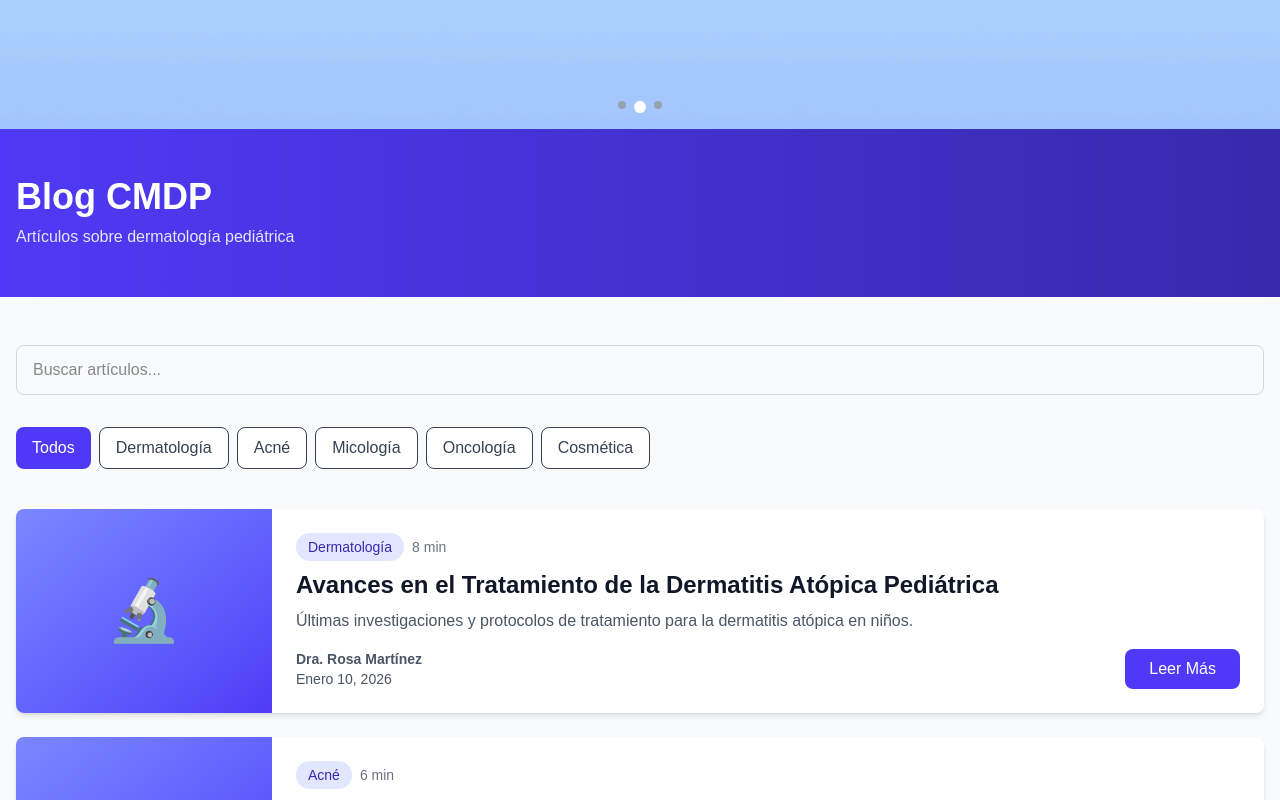
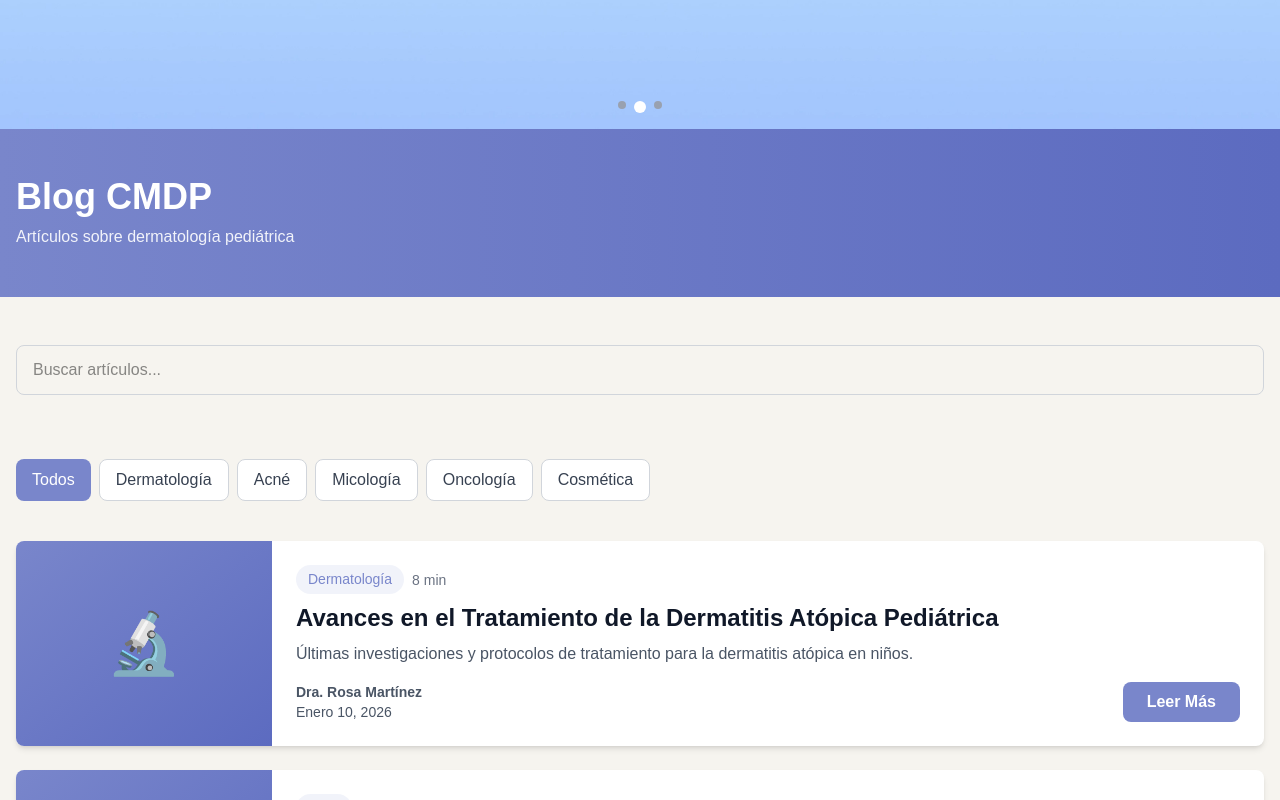
Before and after one commit to KingCas78/cmdp_web, a Next.js app: page /blog in a window 1280 px wide. Shown: the part 480-1280 px from the top of the page. Built offline with nearby package versions, Linux system fonts and the light colour scheme.

Commit message:
se agregó hojas de estilo a webinar, blog, videoteca, contacto

```diff
--- /dev/null
+++ b/src/app/blog/blog.css
@@ -0,0 +1,91 @@
+.blog-container {
+  min-height: 100vh;
+  background-color: #F6F4EF;
+}
+
+.blog-header {
+  background: linear-gradient(to right, #7986CB, #5C6BC0);
+  color: white;
+  padding-top: 3rem;
+  padding-bottom: 3rem;
+}
+
+.blog-header-text {
+  margin-top: 0.5rem;
+  color: rgba(255, 255, 255, 0.9);
+}
+
+.blog-search-input {
+  width: 100%;
+  padding: 0.75rem 1rem;
+  border-radius: 0.5rem;
+  border: 1px solid #D1D5DB;
+  margin-bottom: 2rem;
+}
+
+.blog-search-input:focus {
+  outline: none;
+  border-color: #7986CB;
+  box-shadow: 0 0 0 2px rgba(121, 134, 203, 0.1);
+}
+
+.blog-category-btn {
+  padding: 0.5rem 1rem;
+  border-radius: 0.5rem;
+  white-space: nowrap;
+  transition: all 0.3s ease;
+  border: none;
+  cursor: pointer;
+  font-weight: 500;
+}
+
+.blog-category-btn-active {
+  background-color: #7986CB;
+  color: white;
+}
+
+.blog-category-btn-inactive {
+  background-color: white;
+  color: #374151;
+  border: 1px solid #D1D5DB;
+}
+
+.blog-category-btn-inactive:hover {
+  background-color: #F3F4F6;
+}
+
+.blog-article-image {
+  background: linear-gradient(to bottom right, #7986CB, #5C6BC0);
+  display: flex;
+  align-items: center;
+  justify-content: center;
+  flex-shrink: 0;
+}
+
+.blog-article-image span {
+  font-size: 3.75rem;
+}
+
+.blog-category-badge {
+  display: inline-block;
+  padding: 0.25rem 0.75rem;
+  background-color: rgba(121, 134, 203, 0.1);
+  color: #7986CB;
+  font-size: 0.875rem;
+  border-radius: 9999px;
+}
+
+.blog-read-btn {
+  background-color: #7986CB;
+  color: white;
+  padding: 0.5rem 1.5rem;
+  border-radius: 0.5rem;
+  border: none;
+  cursor: pointer;
+  font-weight: 600;
+  transition: background-color 0.3s ease;
+}
+
+.blog-read-btn:hover {
+  background-color: #5C6BC0;
+}
--- a/src/app/blog/page.tsx
+++ b/src/app/blog/page.tsx
@@ -1,6 +1,7 @@
 'use client'
 
 import { useState } from 'react'
+import './blog.css'
 
 export default function Blog() {
   const [searchTerm, setSearchTerm] = useState('')
@@ -61,12 +62,12 @@ export default function Blog() {
   const categorias = ['Todos', 'Dermatología', 'Acné', 'Micología', 'Oncología', 'Cosmética']
 
   return (
-    <div className="min-h-screen bg-gray-50">
+    <div className="blog-container">
       {/* Header */}
-      <div className="bg-gradient-to-r from-indigo-600 to-indigo-800 text-white py-12">
+      <div className="blog-header">
         <div className="max-w-7xl mx-auto px-4">
           <h1 className="text-4xl font-bold">Blog CMDP</h1>
-          <p className="text-indigo-100 mt-2">Artículos sobre dermatología pediátrica</p>
+          <p className="blog-header-text">Artículos sobre dermatología pediátrica</p>
         </div>
       </div>
 
@@ -79,7 +80,7 @@ export default function Blog() {
             placeholder="Buscar artículos..."
             value={searchTerm}
             onChange={(e) => setSearchTerm(e.target.value)}
-            className="w-full px-4 py-3 rounded-lg border border-gray-300 focus:outline-none focus:ring-2 focus:ring-indigo-500"
+            className="blog-search-input"
           />
         </div>
 
@@ -88,10 +89,10 @@ export default function Blog() {
           {categorias.map((cat) => (
             <button
               key={cat}
-              className={`px-4 py-2 rounded-lg whitespace-nowrap transition-colors ${
+              className={`blog-category-btn ${
                 cat === 'Todos'
-                  ? 'bg-indigo-600 text-white'
-                  : 'bg-white text-gray-700 border hover:bg-gray-100'
+                  ? 'blog-category-btn-active'
+                  : 'blog-category-btn-inactive'
               }`}
             >
               {cat}
@@ -103,12 +104,12 @@ export default function Blog() {
         <div className="space-y-6">
           {articulos.map((articulo) => (
             <article key={articulo.id} className="bg-white rounded-lg shadow-md hover:shadow-lg transition-shadow overflow-hidden md:flex">
-              <div className="bg-gradient-to-br from-indigo-400 to-indigo-600 md:w-64 h-48 md:h-auto flex items-center justify-center flex-shrink-0">
-                <span className="text-6xl">{articulo.imagen}</span>
+              <div className="blog-article-image md:w-64 h-48 md:h-auto">
+                <span>{articulo.imagen}</span>
               </div>
               <div className="p-6 flex-1">
                 <div className="flex items-center gap-2 mb-2">
-                  <span className="inline-block px-3 py-1 bg-indigo-100 text-indigo-800 text-sm rounded-full">
+                  <span className="blog-category-badge">
                     {articulo.categoria}
                   </span>
                   <span className="text-gray-500 text-sm">{articulo.lecturaMin}</span>
@@ -120,7 +121,7 @@ export default function Blog() {
                     <p><strong>{articulo.autor}</strong></p>
                     <p>{articulo.fecha}</p>
                   </div>
-                  <button className="px-6 py-2 bg-indigo-600 text-white rounded-lg hover:bg-indigo-700 transition-colors">
+                  <button className="blog-read-btn">
                     Leer Más
                   </button>
                 </div>
--- /dev/null
+++ b/src/app/mesa-directiva/mesa-directiva.css
@@ -0,0 +1,64 @@
+.mesa-directiva-container {
+  min-height: 100vh;
+  background-color: #F6F4EF;
+}
+
+.mesa-directiva-header {
+  background: linear-gradient(to right, #4DD0E1, #26C6DA);
+  color: white;
+  padding-top: 3rem;
+  padding-bottom: 3rem;
+}
+
+.mesa-directiva-header-text {
+  margin-top: 0.5rem;
+  color: rgba(255, 255, 255, 0.9);
+}
+
+.mesa-directiva-card-header {
+  height: 8rem;
+  background: linear-gradient(to right, #4DD0E1, #26C6DA);
+  display: flex;
+  align-items: center;
+  justify-content: center;
+}
+
+.mesa-directiva-card-header span {
+  font-size: 3.75rem;
+}
+
+.mesa-directiva-btn-primary {
+  background-color: #4DD0E1;
+  color: white;
+  padding: 0.5rem 1rem;
+  border-radius: 0.375rem;
+  border: none;
+  cursor: pointer;
+  font-size: 0.875rem;
+  transition: background-color 0.3s ease;
+}
+
+.mesa-directiva-btn-primary:hover {
+  background-color: #26C6DA;
+}
+
+.mesa-directiva-btn-secondary {
+  background-color: #E5E7EB;
+  color: #374151;
+  padding: 0.5rem 1rem;
+  border-radius: 0.375rem;
+  border: none;
+  cursor: pointer;
+  font-size: 0.875rem;
+  transition: background-color 0.3s ease;
+}
+
+.mesa-directiva-btn-secondary:hover {
+  background-color: #D1D5DB;
+}
+
+.mesa-directiva-cargo {
+  color: #4DD0E1;
+  font-weight: 600;
+  margin-top: 0.25rem;
+}
--- a/src/app/mesa-directiva/page.tsx
+++ b/src/app/mesa-directiva/page.tsx
@@ -1,4 +1,6 @@
 'use client'
+
+import './mesa-directiva.css'
 
 export default function MesaDirectiva() {
   const miembros = [
@@ -59,12 +61,12 @@ export default function MesaDirectiva() {
   ]
 
   return (
-    <div className="min-h-screen bg-gray-50">
+    <div className="mesa-directiva-container">
       {/* Header */}
-      <div className="bg-gradient-to-r from-purple-600 to-purple-800 text-white py-12">
+      <div className="mesa-directiva-header">
         <div className="max-w-7xl mx-auto px-4">
           <h1 className="text-4xl font-bold">Mesa Directiva</h1>
-          <p className="text-purple-100 mt-2">Conoce a nuestros líderes</p>
+          <p className="mesa-directiva-header-text">Conoce a nuestros líderes</p>
         </div>
       </div>
 
@@ -79,21 +81,21 @@ export default function MesaDirectiva() {
         <div className="grid grid-cols-1 md:grid-cols-2 lg:grid-cols-3 gap-8">
           {miembros.map((miembro) => (
             <div key={miembro.id} className="bg-white rounded-lg shadow-md hover:shadow-lg transition-shadow overflow-hidden text-center">
-              <div className="bg-gradient-to-r from-purple-500 to-purple-600 h-32 flex items-center justify-center">
-                <span className="text-6xl">{miembro.foto}</span>
+              <div className="mesa-directiva-card-header">
+                <span>{miembro.foto}</span>
               </div>
               <div className="p-6">
                 <h3 className="text-xl font-bold text-gray-900">{miembro.nombre}</h3>
-                <p className="text-purple-600 font-semibold mt-1">{miembro.cargo}</p>
+                <p className="mesa-directiva-cargo">{miembro.cargo}</p>
                 <p className="text-gray-600 text-sm mt-1">{miembro.institucion}</p>
                 <p className="text-gray-600 text-xs mt-1">{miembro.especialidad}</p>
                 <p className="text-gray-600 mt-4">{miembro.bio}</p>
 
                 <div className="mt-6 flex gap-2 justify-center">
-                  <button className="px-4 py-2 bg-purple-600 text-white rounded hover:bg-purple-700 text-sm">
+                  <button className="mesa-directiva-btn-primary">
                     Email
                   </button>
-                  <button className="px-4 py-2 bg-gray-200 text-gray-700 rounded hover:bg-gray-300 text-sm">
+                  <button className="mesa-directiva-btn-secondary">
                     LinkedIn
                   </button>
                 </div>
--- a/src/app/videoteca/page.tsx
+++ b/src/app/videoteca/page.tsx
@@ -1,4 +1,6 @@
 'use client'
+
+import './videoteca.css'
 
 export default function Videoteca() {
   const videos = [
@@ -59,12 +61,12 @@ export default function Videoteca() {
   ]
 
   return (
-    <div className="min-h-screen bg-gray-50">
+    <div className="videoteca-container">
       {/* Header */}
-      <div className="bg-gradient-to-r from-red-600 to-red-800 text-white py-12">
+      <div className="videoteca-header">
         <div className="max-w-7xl mx-auto px-4">
           <h1 className="text-4xl font-bold">Videoteca</h1>
-          <p className="text-red-100 mt-2">Acceso a todas nuestras grabaciones</p>
+          <p className="videoteca-header-text">Acceso a todas nuestras grabaciones</p>
         </div>
       </div>
 
@@ -75,7 +77,7 @@ export default function Videoteca() {
           <input
             type="text"
             placeholder="Buscar videos..."
-            className="w-full px-4 py-3 rounded-lg border border-gray-300 focus:outline-none focus:ring-2 focus:ring-red-500"
+            className="videoteca-search-input"
           />
         </div>
 
@@ -83,9 +85,9 @@ export default function Videoteca() {
         <div className="grid grid-cols-1 md:grid-cols-2 lg:grid-cols-3 gap-6">
           {videos.map((video) => (
             <div key={video.id} className="bg-white rounded-lg shadow-md hover:shadow-lg transition-shadow overflow-hidden">
-              <div className="bg-gradient-to-r from-red-500 to-red-600 h-40 flex items-center justify-center relative">
-                <span className="text-6xl">{video.thumbnail}</span>
-                <div className="absolute top-3 right-3 bg-black bg-opacity-70 text-white px-2 py-1 rounded text-xs font-semibold">
+              <div className="videoteca-card-header">
+                <span>{video.thumbnail}</span>
+                <div className="videoteca-duration">
                   {video.duracion}
                 </div>
               </div>
@@ -98,7 +100,7 @@ export default function Videoteca() {
                   <p><strong>Fecha:</strong> {video.fecha}</p>
                 </div>
 
-                <button className="mt-4 w-full bg-red-600 text-white py-2 rounded-lg hover:bg-red-700 transition-colors">
+                <button className="videoteca-watch-btn">
                   Ver Video
                 </button>
               </div>
--- /dev/null
+++ b/src/app/videoteca/videoteca.css
@@ -0,0 +1,76 @@
+.videoteca-container {
+  min-height: 100vh;
+  background-color: #F6F4EF;
+}
+
+.videoteca-header {
+  background: linear-gradient(to right, #FFD54F, #FCC107);
+  color: white;
+  padding-top: 3rem;
+  padding-bottom: 3rem;
+}
+
+.videoteca-header-text {
+  margin-top: 0.5rem;
+  color: rgba(255, 255, 255, 0.9);
+}
+
+.videoteca-card-header {
+  height: 10rem;
+  background: linear-gradient(to right, #FFD54F, #FCC107);
+  display: flex;
+  align-items: center;
+  justify-content: center;
+  position: relative;
+}
+
+.videoteca-card-header span {
+  font-size: 3.75rem;
+}
+
+.videoteca-duration {
+  position: absolute;
+  top: 0.75rem;
+  right: 0.75rem;
+  background-color: rgba(0, 0, 0, 0.7);
+  color: white;
+  padding-left: 0.5rem;
+  padding-right: 0.5rem;
+  padding-top: 0.25rem;
+  padding-bottom: 0.25rem;
+  border-radius: 0.25rem;
+  font-size: 0.75rem;
+  font-weight: 600;
+}
+
+.videoteca-search-input {
+  width: 100%;
+  padding: 0.75rem 1rem;
+  border-radius: 0.5rem;
+  border: 1px solid #D1D5DB;
+  margin-bottom: 2rem;
+}
+
+.videoteca-search-input:focus {
+  outline: none;
+  box-shadow: 0 0 0 2px #FFD54F;
+  border-color: #FFD54F;
+}
+
+.videoteca-watch-btn {
+  background-color: #FFD54F;
+  color: #1F2937;
+  margin-top: 1rem;
+  width: 100%;
+  padding-top: 0.5rem;
+  padding-bottom: 0.5rem;
+  border-radius: 0.5rem;
+  border: none;
+  cursor: pointer;
+  font-weight: 600;
+  transition: background-color 0.3s ease;
+}
+
+.videoteca-watch-btn:hover {
+  background-color: #FBC02D;
+}
```
Also changed, not shown: src/app/contacto/contacto.css (added, +64 -0 lines), src/app/contacto/page.tsx (+12 -10 lines).
